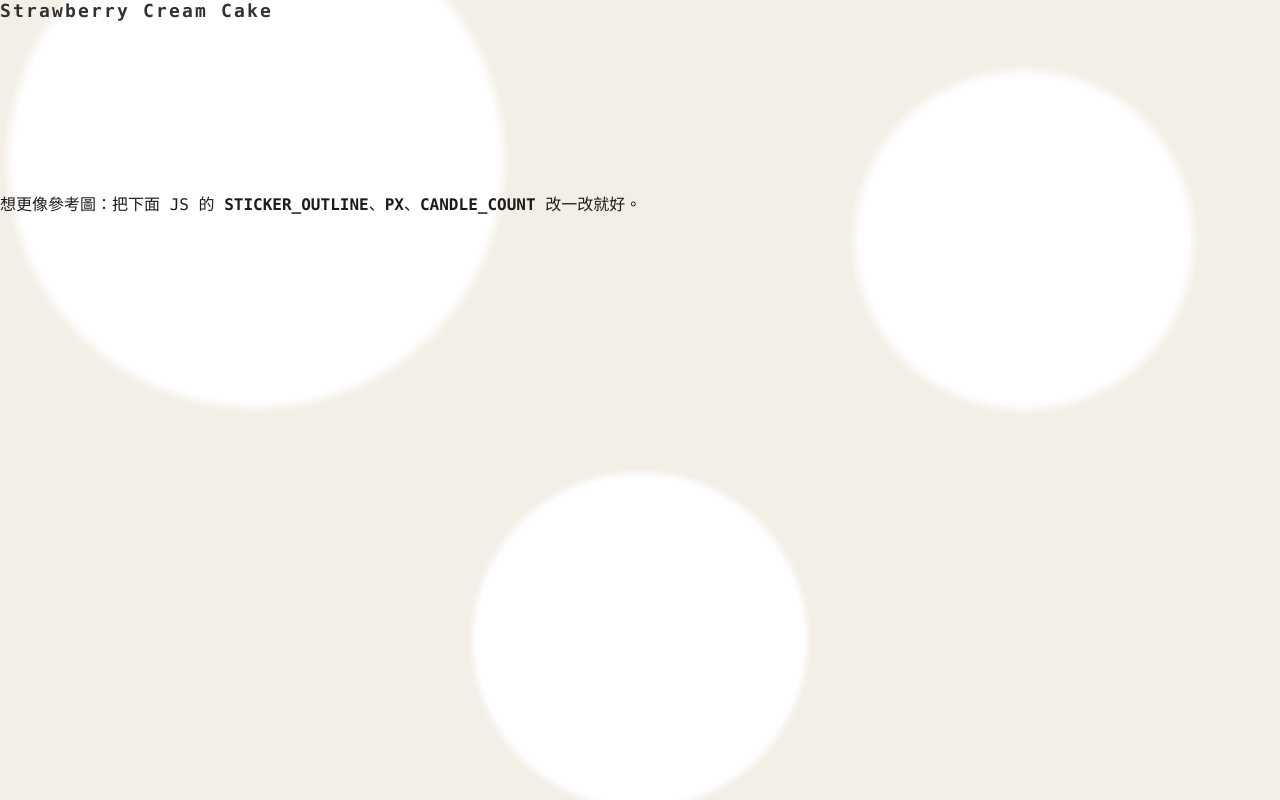
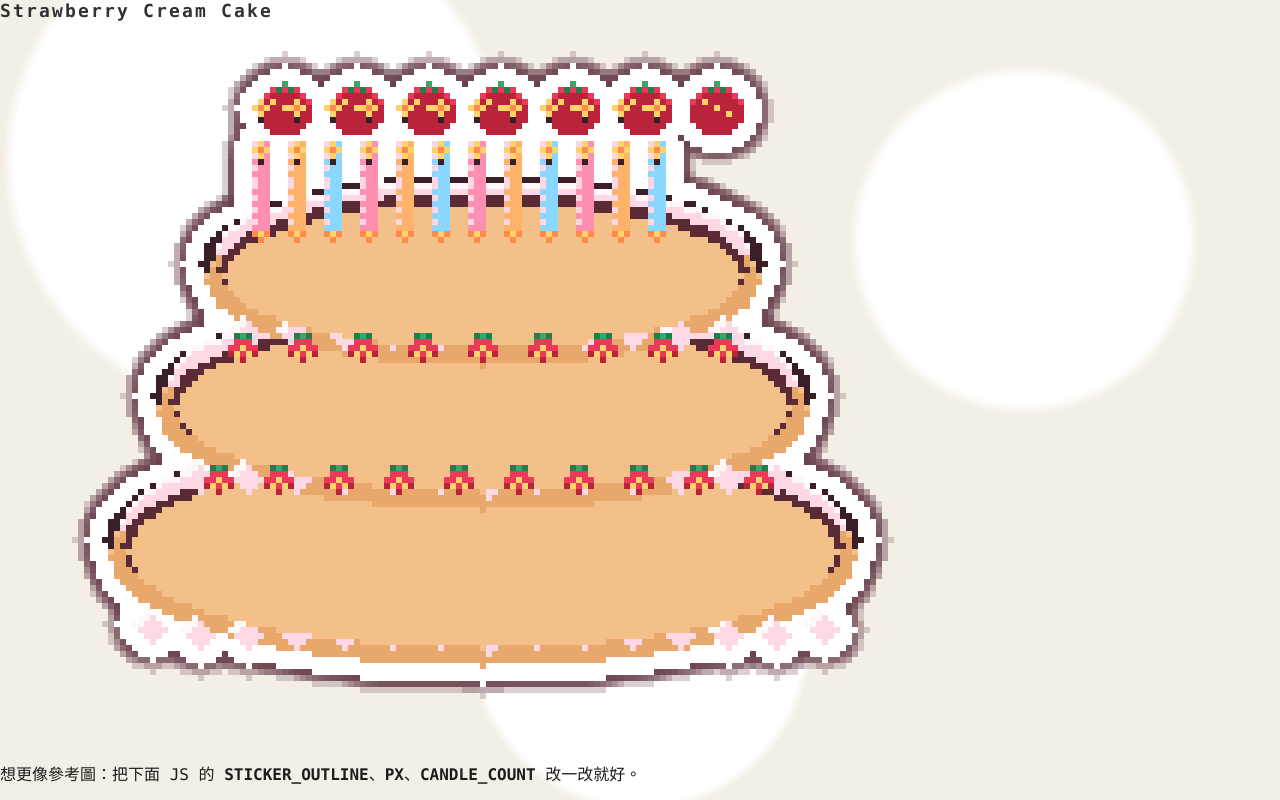
Before and after one commit to yanchen940221-afk/Lucas-s_Happy_Birthday_Cake, a plain HTML site: page index.html in a window 1280 px wide. Drawn offline with Linux system fonts and the light colour scheme.

Commit message:
Update index.html

```diff
--- a/index.html
+++ b/index.html
@@ -146,4 +146,143 @@
     // front drips (like reference)
     drip(cx, cy+2, 6, P.cream);
     drip(cx+6, cy+1, 4, P.cream);
-    drip(cx-6, cy+1, 4, P.cream2
+    drip(cx-6, cy+1, 4, P.cream2);
+
+    // inner outline accent
+    // (draw a thinner ring by drawing a slightly smaller outline2 on top edge area)
+    fillEllipse(cx, cy+1, rx-2, ry-1, P.outline2);
+    fillEllipse(cx, cy+2, rx-3, ry-2, P.sponge);
+  }
+
+  function drawFillingStrawberries(y, startX, count, step) {
+    for (let i = 0; i < count; i++) strawberryHalf(startX + i*step, y);
+  }
+
+  function drawCandles() {
+    // 2 rows x 12 = 24 candles
+    const cols = 12;
+    const rows = Math.ceil(CANDLE_COUNT / cols);
+
+    const topY = 20;        // 蠟燭底座高度（調這個會整排上下移）
+    const startX = 42;      // 左邊起點（調這個會左右移）
+    const gapX = 6;         // 每根蠟燭間距
+    const rowGap = 7;
+
+    for (let i = 0; i < CANDLE_COUNT; i++) {
+      const r = Math.floor(i / cols);
+      const c = i % cols;
+
+      const x = startX + c * gapX;
+      const y = topY + r * rowGap;
+
+      const body = P.candle[i % P.candle.length];
+
+      // flame (pixel)
+      px(x+1, y-7, P.flame1);
+      px(x+1, y-6, P.flame2);
+      px(x,   y-6, P.flame1);
+      px(x+2, y-6, P.flame1);
+      px(x+1, y-5, P.flame1);
+
+      // wick
+      px(x+1, y-4, P.outline);
+
+      // candle body (3px wide)
+      for (let yy = 0; yy < 8; yy++) {
+        px(x,   y+yy, body);
+        px(x+1, y+yy, body);
+        px(x+2, y+yy, body);
+        // highlight
+        if (yy % 2 === 0) px(x, y+yy, "#ffd6e4");
+      }
+
+      // small "wax drip" / base (yellow-ish like reference)
+      px(x+1, y+8, P.seed);
+      px(x,   y+8, P.flame2);
+      px(x+2, y+8, P.flame2);
+      px(x+1, y+9, P.flame2);
+    }
+  }
+
+  function drawCake() {
+    b.clearRect(0,0,W,H);
+
+    // --- 3 tiers (positions tuned to resemble your reference) ---
+    drawTier(80, 86, 62, 18);  // bottom
+    drawTier(80, 62, 54, 16);  // middle
+    drawTier(80, 40, 46, 14);  // top
+
+    // --- strawberry fillings between tiers ---
+    drawFillingStrawberries(74, 34, 10, 10);
+    drawFillingStrawberries(52, 38, 9,  10);
+
+    // --- top strawberry ring behind candles ---
+    for (let i = 0; i < 7; i++) topStrawberry(44 + i*12, 10);
+
+    // --- candles on top ---
+    drawCandles();
+  }
+
+  // ===== Sticker outline (white border + soft outer) =====
+  function tintCanvas(src, color) {
+    const t = document.createElement("canvas");
+    t.width = W; t.height = H;
+    const tx = t.getContext("2d");
+    tx.imageSmoothingEnabled = false;
+
+    tx.clearRect(0,0,W,H);
+    tx.drawImage(src, 0, 0);
+
+    tx.globalCompositeOperation = "source-in";
+    tx.fillStyle = color;
+    tx.fillRect(0,0,W,H);
+
+    tx.globalCompositeOperation = "source-over";
+    return t;
+  }
+
+  function makeSticker(src) {
+    const out = document.createElement("canvas");
+    out.width = W; out.height = H;
+    const o = out.getContext("2d");
+    o.imageSmoothingEnabled = false;
+
+    const white = tintCanvas(src, "#ffffff");
+    const soft  = tintCanvas(src, "rgba(110,70,80,0.25)");
+
+    // outer soft ring
+    const R2 = STICKER_OUTLINE.shadow;
+    for (let dy = -R2; dy <= R2; dy++) {
+      for (let dx = -R2; dx <= R2; dx++) {
+        if (dx*dx + dy*dy <= R2*R2) o.drawImage(soft, dx, dy);
+      }
+    }
+
+    // white border
+    const R1 = STICKER_OUTLINE.white;
+    for (let dy = -R1; dy <= R1; dy++) {
+      for (let dx = -R1; dx <= R1; dx++) {
+        if (dx*dx + dy*dy <= R1*R1) o.drawImage(white, dx, dy);
+      }
+    }
+
+    // original sprite on top
+    o.drawImage(src, 0, 0);
+    return out;
+  }
+
+  // ===== Render =====
+  function render() {
+    drawCake();
+    const sticker = makeSticker(base);
+
+    v.clearRect(0,0,view.width,view.height);
+    v.imageSmoothingEnabled = false;
+    v.drawImage(sticker, 0, 0, W*PX, H*PX);
+  }
+
+  render();
+})();
+</script>
+</body>
+</html>
```
